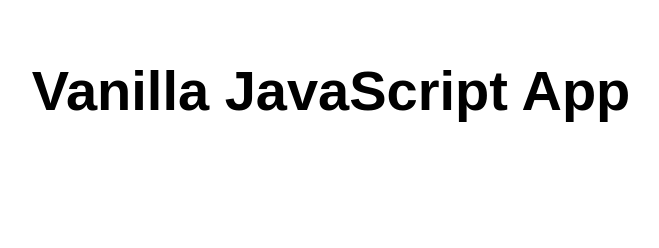
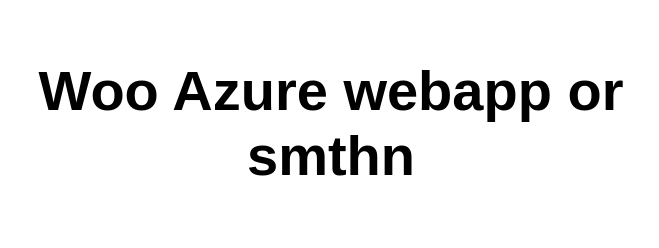
Before and after one commit to EleminoVoid/Static-web, a website: page src/index.html in a window 1280 px wide. Shown: the whole page, without its empty margins (309-968 px from the left). Drawn offline with Linux system fonts and the light colour scheme.

Commit message:
Update index.html

```diff
--- a/src/index.html
+++ b/src/index.html
@@ -10,7 +10,7 @@
 
 <body>
   <main>
-    <h1>Vanilla JavaScript App</h1>
+    <h1>Woo Azure webapp or smthn</h1>
   </main>
 </body>
 
```
